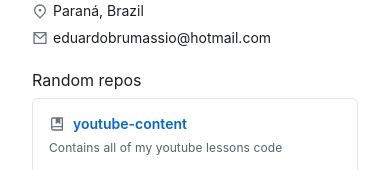
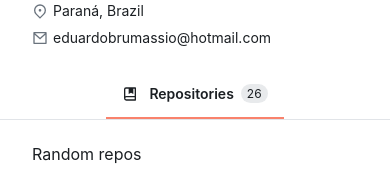
Before and after one commit to eduardobaeta/github-clone, a React (Create React App) app: page / in a window 390 px wide. Shown: the part 263-433 px from the top of the page. Built offline with nearby package versions, Linux system fonts and the light colour scheme.

Commit message:
Create Repositories Tab Mobile/Desktop

```diff
--- a/src/components/ProfileData/styles.ts
+++ b/src/components/ProfileData/styles.ts
@@ -44,6 +44,7 @@ export const Avatar = styled.img`
 
     @media(min-width: 768px){
         width: 100%;
+        margin-top: -34px;
     }
 `;
 
--- a/src/pages/Profile/index.tsx
+++ b/src/pages/Profile/index.tsx
@@ -1,15 +1,29 @@
 import React from 'react';
-import { Container, Main, LeftSide, RightSide, Repos, CalendarHeading } from './styles';
+import { Container, Main, LeftSide, RightSide, Repos, CalendarHeading, RepoIcon, Tab } from './styles';
 
 import ProfileData from '../../components/ProfileData';
 import RepoCard from '../../components/RepoCard';
 import RandomCalendar from '../../components/RandomCalendar';
 
 const Profile: React.FC = () => {
+    const TabContent = () => (
+        <div className="content">
+            <RepoIcon />
+            <span className="label">Repositories</span>
+            <span className="number">26</span>
+        </div>
+    );
+
     return (
         <Container>
+            <Tab className='desktop'>
+                <div className="wrapper">
+                    <span className="offset"></span>
+                    <TabContent />
+                </div>
+                <span className='line'></span>
+            </Tab>
             <Main>
-
                 <LeftSide>
                     <ProfileData
                         username={'eduardobrumassio'}
@@ -25,6 +39,12 @@ const Profile: React.FC = () => {
                 </LeftSide>
 
                 <RightSide>
+
+                    <Tab className="mobile">
+                        <TabContent />
+                        <span className="line"></span>
+                    </Tab>
+
                     <Repos>
                         <h2>Random repos</h2>
                         <div>
--- a/src/pages/Profile/styles.ts
+++ b/src/pages/Profile/styles.ts
@@ -1,10 +1,12 @@
 import styled from 'styled-components';
+import { RiBookMarkLine } from 'react-icons/ri'
 
 export const Container = styled.div`
     --horizontal-padding: 16px;
     --vertical-padding: 24px;
 
     padding: var(--vertical-padding) var(--horizontal-padding);
+    overflow: hidden;
 `;
 
 export const Main = styled.div`
@@ -64,4 +66,73 @@ export const CalendarHeading = styled.span`
   display: inline-flex;
 `;
 
-export const RandomCalendar = styled.div``;
+export const RepoIcon = styled(RiBookMarkLine)`
+  width: 16px;
+  height: 16px;
+  margin-right: 4px;
+`;
+
+export const Tab = styled.div`
+  background: var(--primary);
+
+  .content{
+    display: flex;
+    align-items: center;
+    width: min-content;
+    padding: 14px 16px;
+
+    border-bottom: 2px solid var(--orange);
+
+    .label{
+      font-size: 14px;
+      padding: 0 7px;
+      font-weight: 600;
+    }
+
+    .number{
+      font-size: 12px;
+      background: var(--ticker);
+      padding: 2px 6px;
+      border-radius: 24px;
+    }
+  }
+
+  .line{
+    display: flex;
+    width: 200vw;
+    border-bottom: 1px solid var(--border);
+
+    margin-left: -50vw;
+  }
+
+  &.mobile{
+    margin-top: var(--vertical-padding);
+
+    .content{
+      margin: 0 auto;
+    }
+
+    @media(min-width: 768px){
+      display: none;
+    }
+  }
+
+  &.desktop{
+    display: none;
+
+    @media(min-width: 768px){
+      display: unset;
+
+      .wrapper{
+        display: flex;
+        margin: 0 auto;
+        max-width: 1280px;
+      }
+
+      .offset{
+        width: 25%;
+        margin-right: var(--horizontal-padding);
+      }
+    }
+  }
+`;
```
